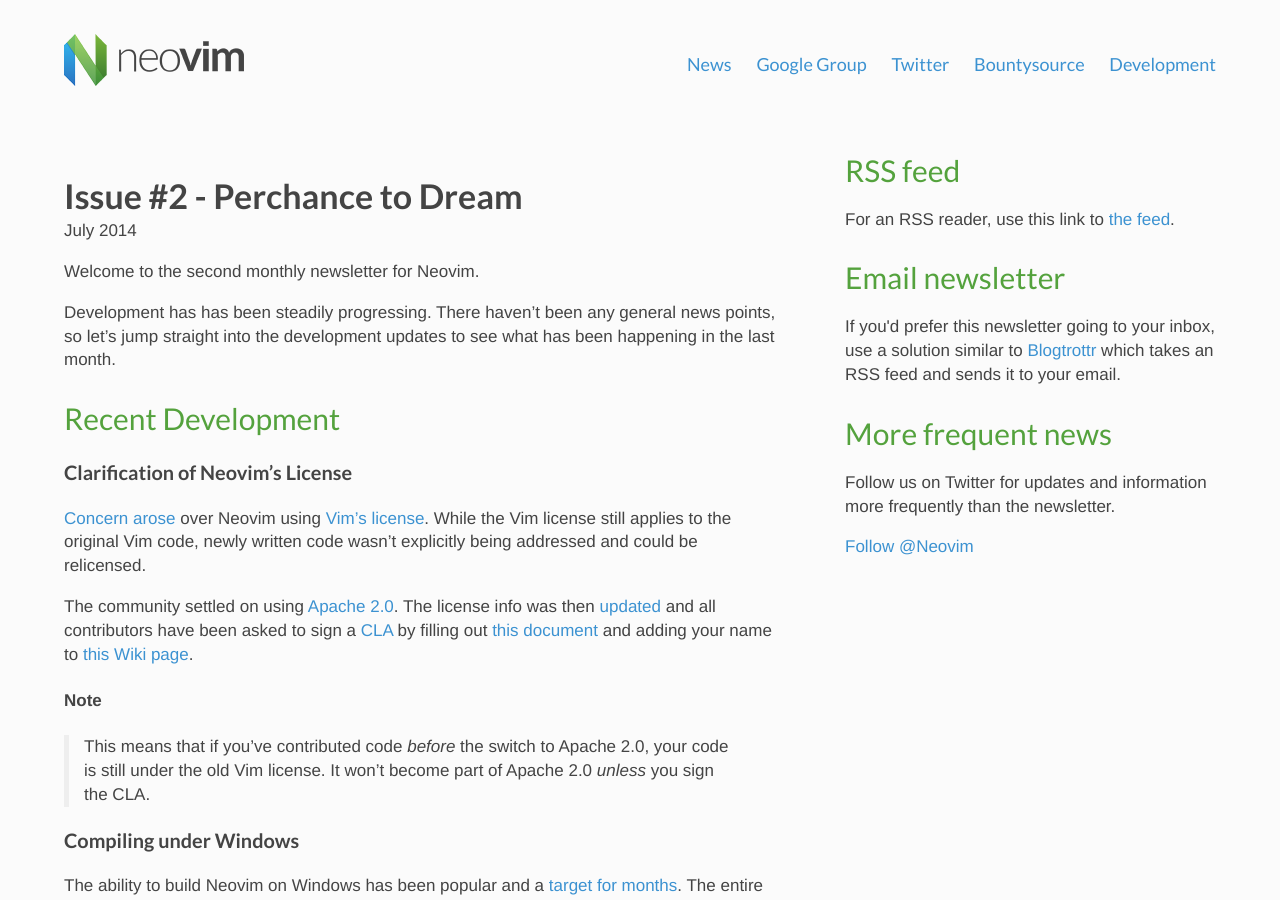
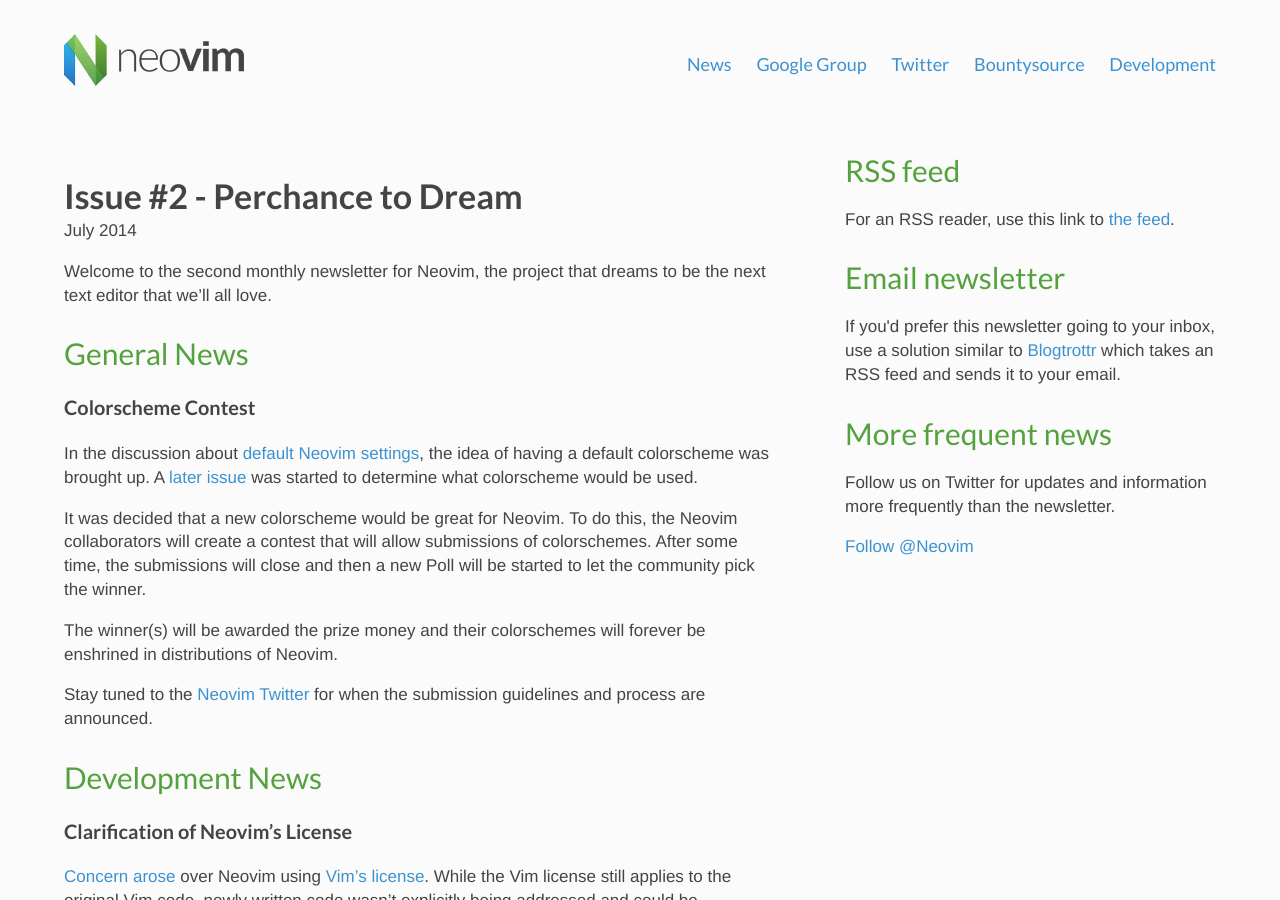
Before and after one commit to neovim/neovim.github.io, a Jekyll site: the page built from _posts/2014-07-04-july-newsletter.md, in a window 1280 px wide and 900 px high. Built offline with Jekyll 4.4.1, drawn with Linux system fonts in a browser that asks for light colours; nearby versions of some CDN libraries; comment, search, counter and statistics services are not loaded.

Commit message:
Add section on colorscheme contest as per @justinmk

```diff
--- a/_posts/2014-07-04-july-newsletter.md
+++ b/_posts/2014-07-04-july-newsletter.md
@@ -5,13 +5,29 @@
 permalink: /news/2014/july/
 ---
 
-Welcome to the second monthly newsletter for Neovim.
+Welcome to the second monthly newsletter for Neovim, the project that dreams to
+be the next text editor that we'll all love.
 
-Development has has been steadily progressing. There haven't been any general
-news points, so let's jump straight into the development updates to see what has
-been happening in the last month.
+## General News
 
-## Recent Development
+### Colorscheme Contest
+
+In the discussion about [default Neovim settings][color-defaults], the idea of
+having a default colorscheme was brought up. A [later issue][color-discussion]
+was started to determine what colorscheme would be used.
+
+It was decided that a new colorscheme would be great for Neovim. To do this, the
+Neovim collaborators will create a contest that will allow submissions of
+colorschemes. After some time, the submissions will close and then a new Poll
+will be started to let the community pick the winner.
+
+The winner(s) will be awarded the prize money and their colorschemes will
+forever be enshrined in distributions of Neovim.
+
+Stay tuned to the [Neovim Twitter][info-twitter] for when the submission
+guidelines and process are announced.
+
+## Development News
 
 ### Clarification of Neovim's License
 
@@ -173,3 +189,5 @@
 [garray-code]: https://github.com/neovim/neovim/blob/master/src/nvim/garray.c
 [garray-issues]: https://github.com/neovim/neovim/search?q=garray&ref=cmdform&type=Issues
 [garray-append-init]: https://github.com/neovim/neovim/pull/830
+[color-discussion]: https://github.com/neovim/neovim/issues/793
+[color-defaults]: https://github.com/neovim/neovim/issues/276
```
